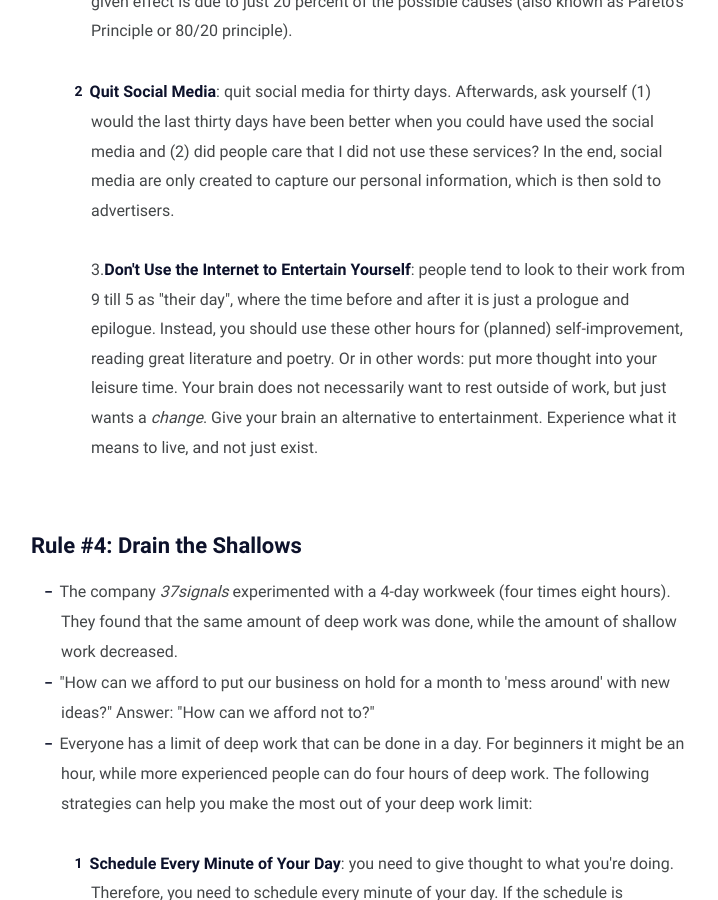
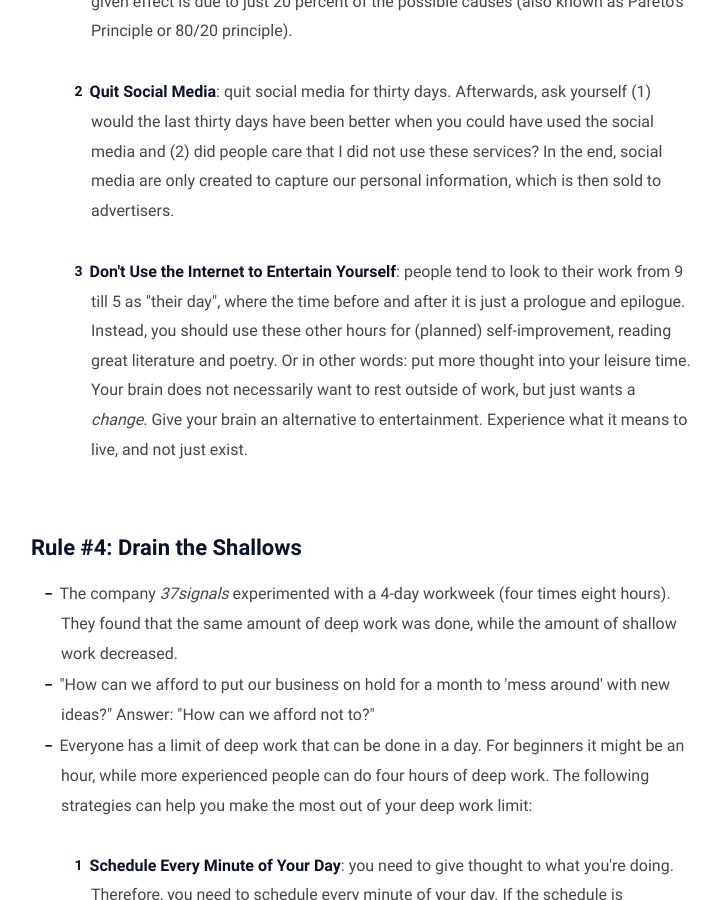
Before and after one commit to heymichal/heymichal.github.io, a Jekyll site: the page built from garden/cal-newport---deep-work.html, in a window 1280 px wide and 900 px high, scrolled down 10181 px. Shown: the whole window, without its empty margins (279-997 px from the left). Built offline with Jekyll 4.4.1, drawn with Linux system fonts in a browser that asks for light colours.

Commit message:
Update garden

```diff
--- a/garden/cal-newport---deep-work.html
+++ b/garden/cal-newport---deep-work.html
@@ -206,8 +206,8 @@ comments: false
 <li>These three strategies can help you adopt the Craftsman approach:<br />
 <ol><br />
 <li><strong>Apply the Law of the Vital Few to Your Internet Habits</strong>: how do you decide which tools really matter to you? First, identify the main high-level goals in your life. Then, list two or three activities that help you satisfy each goal. Next, consider the network tools you use for these activities. Remember that in many settings, 80 percent of a given effect is due to just 20 percent of the possible causes (also known as Pareto's Principle or 80/20 principle).</li><br />
-<li><strong>Quit Social Media</strong>: quit social media for thirty days. Afterwards, ask yourself (1) would the last thirty days have been better when you could have used the social media and (2) did people care that I did not use these services? In the end, social media are only created to capture our personal information, which is then sold to advertisers.<br /><br />
-3.<strong>Don't Use the Internet to Entertain Yourself</strong>: people tend to look to their work from 9 till 5 as "their day", where the time before and after it is just a prologue and epilogue. Instead, you should use these other hours for (planned) self-improvement, reading great literature and poetry. Or in other words: put more thought into your leisure time. Your brain does not necessarily want to rest outside of work, but just wants a <em>change</em>. Give your brain an alternative to entertainment. Experience what it means to live, and not just exist.</li><br />
+<li><strong>Quit Social Media</strong>: quit social media for thirty days. Afterwards, ask yourself (1) would the last thirty days have been better when you could have used the social media and (2) did people care that I did not use these services? In the end, social media are only created to capture our personal information, which is then sold to advertisers.</li><br />
+<li><strong>Don't Use the Internet to Entertain Yourself</strong>: people tend to look to their work from 9 till 5 as "their day", where the time before and after it is just a prologue and epilogue. Instead, you should use these other hours for (planned) self-improvement, reading great literature and poetry. Or in other words: put more thought into your leisure time. Your brain does not necessarily want to rest outside of work, but just wants a <em>change</em>. Give your brain an alternative to entertainment. Experience what it means to live, and not just exist.</li><br />
 </ol></li>
 </ul>
 
```
